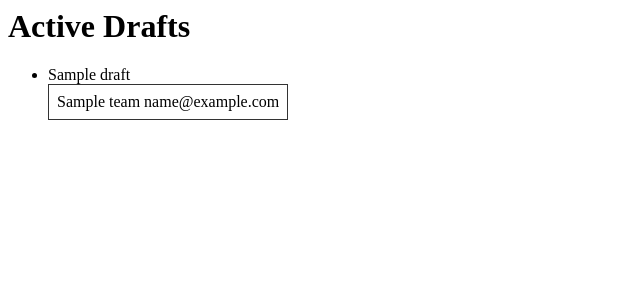
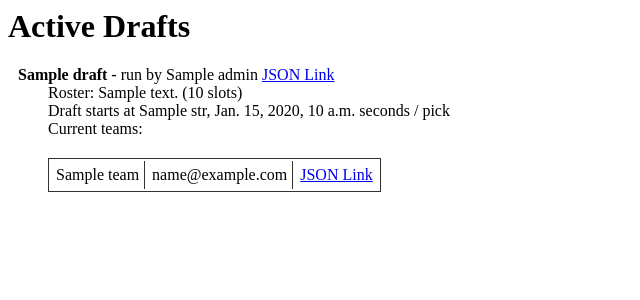
Before and after one commit to gnmerritt/autodraft, a Django app: template autodraft/draftHost/templates/draftHost/registration.html in a window 1280 px wide. Shown: the top 300 px of the page, without its empty margins (0-640 px from the left). Run offline with Django 3.2, Linux system fonts and the light colour scheme; the template is opened without the code that fills it: most values are stand-ins (such as "Sample title", 1, 10 or a date in 2020).

Commit message:
added draft and team json links

```diff
--- a/autodraft/autodraft/urls.py
+++ b/autodraft/autodraft/urls.py
@@ -4,7 +4,7 @@ from django.contrib import admin
 admin.autodiscover()
 
 urlpatterns = patterns('',
-    url(r'^d/', include('draftHost.urls')),
+    url(r'^d/', include('draftHost.urls', namespace="draftHost")),
     url(r'^admin/doc/', include('django.contrib.admindocs.urls')),
     url(r'^admin/', include(admin.site.urls)),
 )
--- a/autodraft/draftHost/templates/draftHost/registration.html
+++ b/autodraft/draftHost/templates/draftHost/registration.html
@@ -1,19 +1,39 @@
 <style type="text/css">
-  .teams { padding:5px; border:1px solid #333; }
+  .draftList { list-style:none; }
+  .draft .name { margin-left:-30px; font-weight:bold; }
+  .teams { margin:20px 0; border:1px solid #333; }
+  .teams td { padding:5px; border-right: 1px solid #333; }
+  .teams td:last-child { border-right-width:0; }
 </style>
 
 <h1>Active Drafts</h1>
 
-<ul>
+<ul class="draftList">
 {% for draft in drafts %}
 <li>
-  {{ draft.name }}
+  <div class="draft">
+    <div>
+      <span class="name">{{ draft.name }}</span>
+      <span class="admin"> - run by {{ draft.admin }}</span>
+      <a href="{% url 'draftHost:draft_id' draft.id %}">JSON Link</a>
+    </div>
+    <div class="details">
+      <div>Roster: {{ draft.roster.description }} ({{ draft.roster.slots }} slots)</div>
+      <div>
+        <span>Draft starts at {{ draft.draft_start.str }},</span>
+        <span>{{ draft.time_per_pick_s }} seconds / pick</span>
+      </div>
+    </div>
+  </div>
+
+  <div>Current teams:</div>
 
   <table class="teams">
   {% for team in draft.teams %}
   <tr>
     <td>{{ team.name }}</td>
     <td>{{ team.email }}</td>
+    <td><a href="{% url 'draftHost:team_id' team.id %}">JSON Link</a></td>
   </tr>
   {% endfor %}
   <table>
--- a/autodraft/draftHost/urls.py
+++ b/autodraft/draftHost/urls.py
@@ -1,13 +1,17 @@
 from django.conf.urls import patterns, url
 
-urlpatterns = patterns('draftHost.views',
-    url(r'^draft/?$', 'draft'),
+from draftHost import views
+
+urlpatterns = patterns('',
+    url(r'^draft/?$', views.draft, name='draft'),
+    url(r'^draft/(?P<id>\d+)/?$', views.draft_id, name='draft_id'),
     url(r'^picks/?$', 'picks'),
     url(r'^picks/make/(?P<pick_id>\d+)/player/(?P<player_id>\d+)/?$', 'make_pick'),
     url(r'^player/(?P<uid>.*$)/?$', 'player'),
     url(r'^search/(?P<query>.*)/?$', 'search'),
-    url(r'^team/(?P<id>\d+)/?$', 'team_info_id'),
+    url(r'^team/(?P<id>\d+)/?$', views.team_id, name='team_id'),
     url(r'^team/(?P<name>.*)/?$', 'team_info_name'),
     url(r'^team/?$', 'current_team'),
-    url(r'^register/?$', 'register'),
+    # HTML views
+    url(r'^register/?$', views.register, name='register'),
 )
--- a/autodraft/draftHost/views.py
+++ b/autodraft/draftHost/views.py
@@ -20,6 +20,10 @@ def draft(request):
     context = get_context_or_error(request)
     return fantasy.JsonFantasyDraft(context.draft).json_response()
 
+def draft_id(request, id):
+    draft = get_object_or_404(models.FantasyDraft, pk=id)
+    return fantasy.JsonFantasyDraft(draft).json_response()
+
 def picks(request):
     context = get_context_or_error(request)
     picks = drafter.PickBuilder(context.draft)
@@ -40,7 +44,7 @@ def search(request, query):
     ## TODO
     return HttpResponse("search/{q}".format(q=query))
 
-def team_info_id(request, id):
+def team_id(request, id):
     team = get_object_or_404(models.FantasyTeam, pk=id)
     return team_response(team)
 
```
